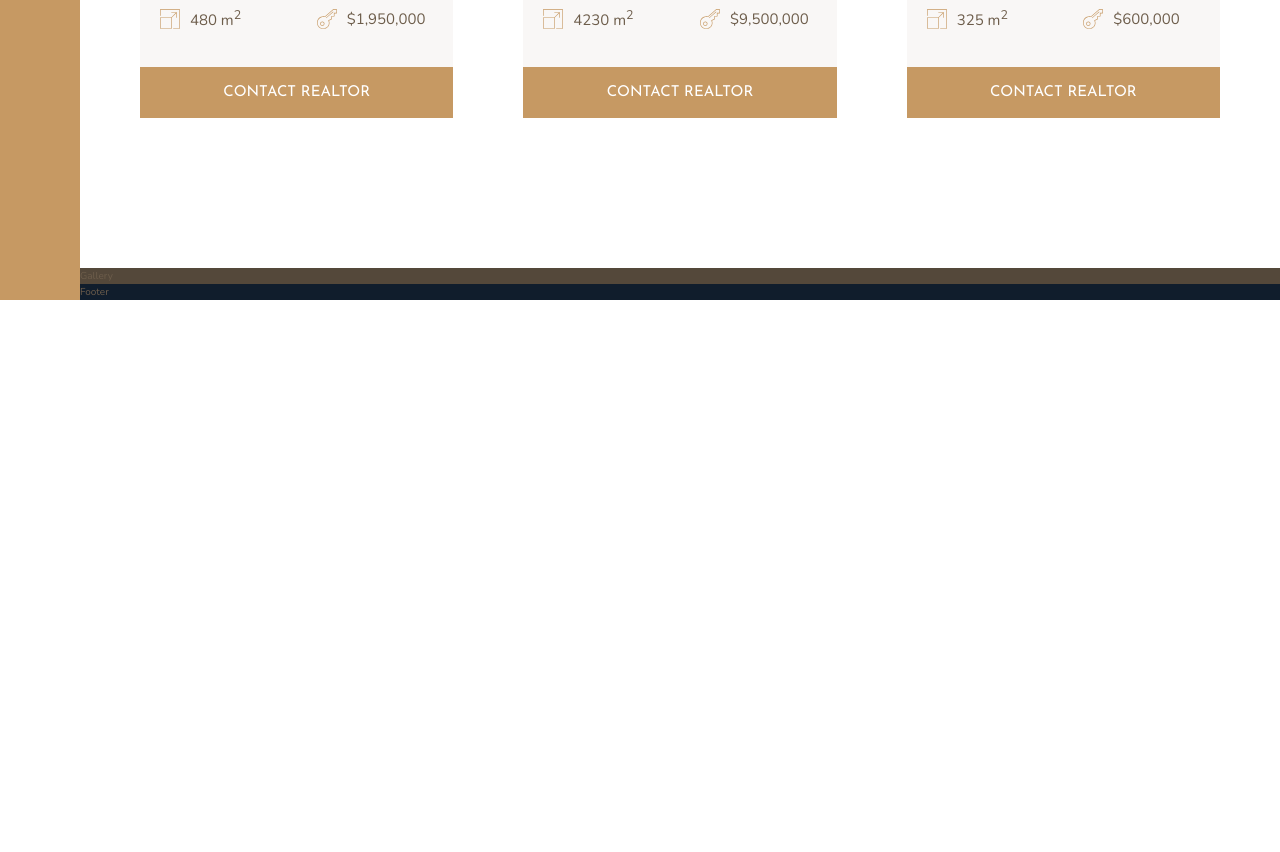
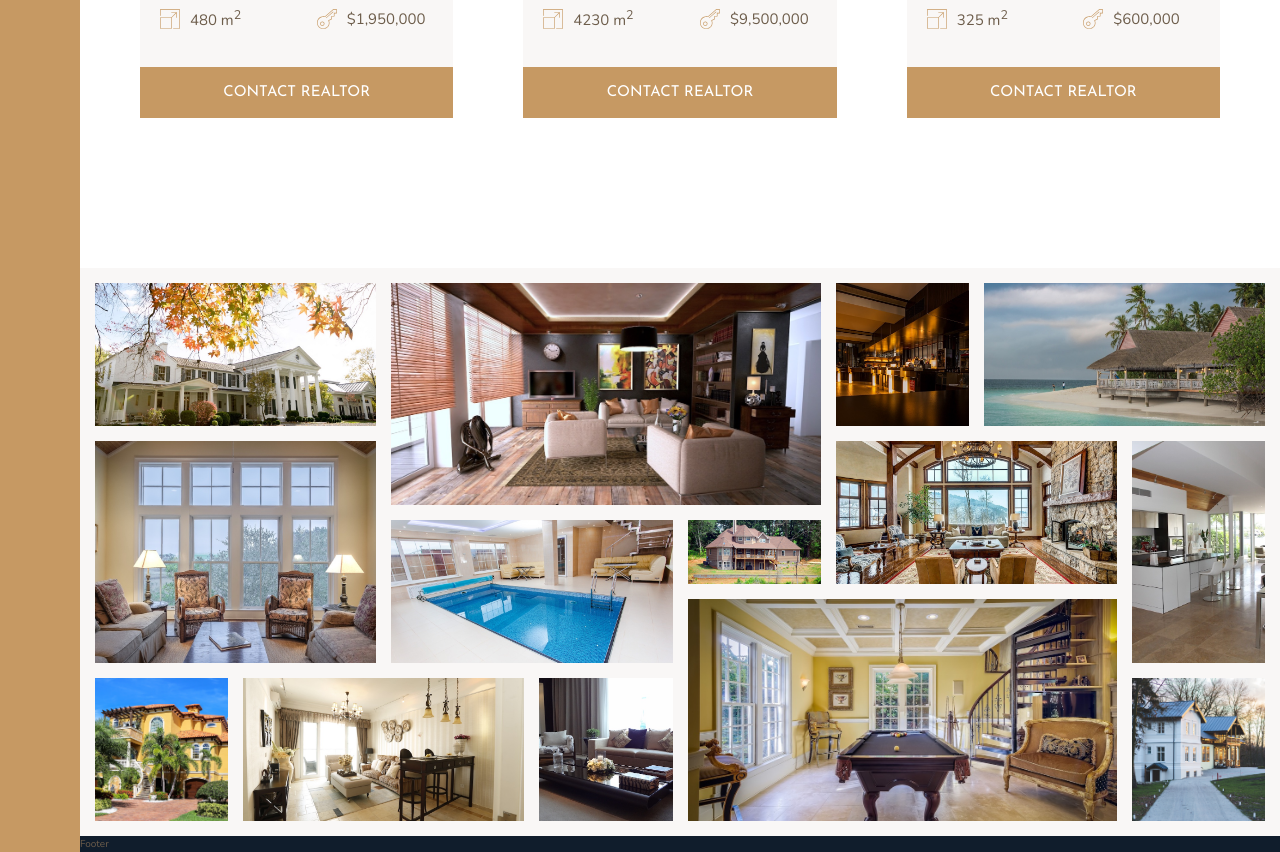
Before and after one commit to py-john/Nexter, a website: page index.html in a window 1280 px wide. Shown: the part 2804-3656 px from the top of the page. Before the commit the page ends 3104 px from the top, so only its background shows below. Drawn offline with nearby package versions, Linux system fonts and the light colour scheme.

Commit message:
add image gallery

```diff
--- a/index.html
+++ b/index.html
@@ -304,12 +304,23 @@
             </div>
             <button class="btn home__btn">Contact realtor</button>
         </div>
-
-
     </div>
 
     <div class="gallery">
-        Gallery
+        <figure class="gallery__item gallery__item--1"><img class="gallery__img" src="img/gal-1.jpeg" alt="Gallery image 1"></figure>
+        <figure class="gallery__item gallery__item--2"><img class="gallery__img" src="img/gal-2.jpeg" alt="Gallery image 2"></figure>
+        <figure class="gallery__item gallery__item--3"><img class="gallery__img" src="img/gal-3.jpeg" alt="Gallery image 3"></figure>
+        <figure class="gallery__item gallery__item--4"><img class="gallery__img" src="img/gal-4.jpeg" alt="Gallery image 4"></figure>
+        <figure class="gallery__item gallery__item--5"><img class="gallery__img" src="img/gal-5.jpeg" alt="Gallery image 5"></figure>
+        <figure class="gallery__item gallery__item--6"><img class="gallery__img" src="img/gal-6.jpeg" alt="Gallery image 6"></figure>
+        <figure class="gallery__item gallery__item--7"><img class="gallery__img" src="img/gal-7.jpeg" alt="Gallery image 7"></figure>
+        <figure class="gallery__item gallery__item--8"><img class="gallery__img" src="img/gal-8.jpeg" alt="Gallery image 8"></figure>
+        <figure class="gallery__item gallery__item--9"><img class="gallery__img" src="img/gal-9.jpeg" alt="Gallery image 9"></figure>
+        <figure class="gallery__item gallery__item--10"><img class="gallery__img" src="img/gal-10.jpeg" alt="Gallery image 10"></figure>
+        <figure class="gallery__item gallery__item--11"><img class="gallery__img" src="img/gal-11.jpeg" alt="Gallery image 11"></figure>
+        <figure class="gallery__item gallery__item--12"><img class="gallery__img" src="img/gal-12.jpeg" alt="Gallery image 12"></figure>
+        <figure class="gallery__item gallery__item--13"><img class="gallery__img" src="img/gal-13.jpeg" alt="Gallery image 13"></figure>
+        <figure class="gallery__item gallery__item--14"><img class="gallery__img" src="img/gal-14.jpeg" alt="Gallery image 14"></figure>
     </div>
 
     <div class="footer">
--- a/sass/_gallery.scss
+++ b/sass/_gallery.scss
@@ -1,4 +1,77 @@
 .gallery {
-    background-color: $color-grey-dark-1;
+    background-color: $color-grey-light-1;
     grid-column: full-start / full-end;
+
+    display: grid;
+    grid-template-columns: repeat(8, 1fr);
+    grid-template-rows: repeat(7, 5vw);
+    grid-gap: 1.5rem;
+    padding: 1.5rem;
+
+    &__item {
+        &--1 {
+            grid-area: 1/1/3/3;
+        }
+
+        &--2 {
+            grid-area: 1/3/4/6;
+        }
+
+        &--3 {
+            grid-area: 1/6/3/7;
+        }
+
+        &--4 {
+            grid-area: 1/7/3/9;
+        }
+
+        &--5 {
+            grid-area: 3/1/6/3;
+        }
+
+        &--6 {
+            grid-area: 4/3/6/5;
+        }
+
+        &--7 {
+            grid-area: 4/5/5/6;
+        }
+
+        &--8 {
+            grid-area: 3/6/5/8;
+        }
+
+        &--9 {
+            grid-area: 3/8/6/9;
+        }
+
+        &--10 {
+            grid-area: 6/1/8/2;
+        }
+
+        &--11 {
+            grid-area: 6/2/8/4;
+        }
+
+        &--12 {
+            grid-area: 6/4/8/5;
+        }
+
+        &--13 {
+            grid-area: 5/5/8/8;
+        }
+
+        &--14 {
+            grid-area: 6/8/8/9;
+        }
+
+
+    }
+
+    &__img {
+        width: 100%;
+        height: 100%;
+        object-fit: cover;
+        display: block;
+    }
 }
```
Also changed, not shown: css/style.css.
